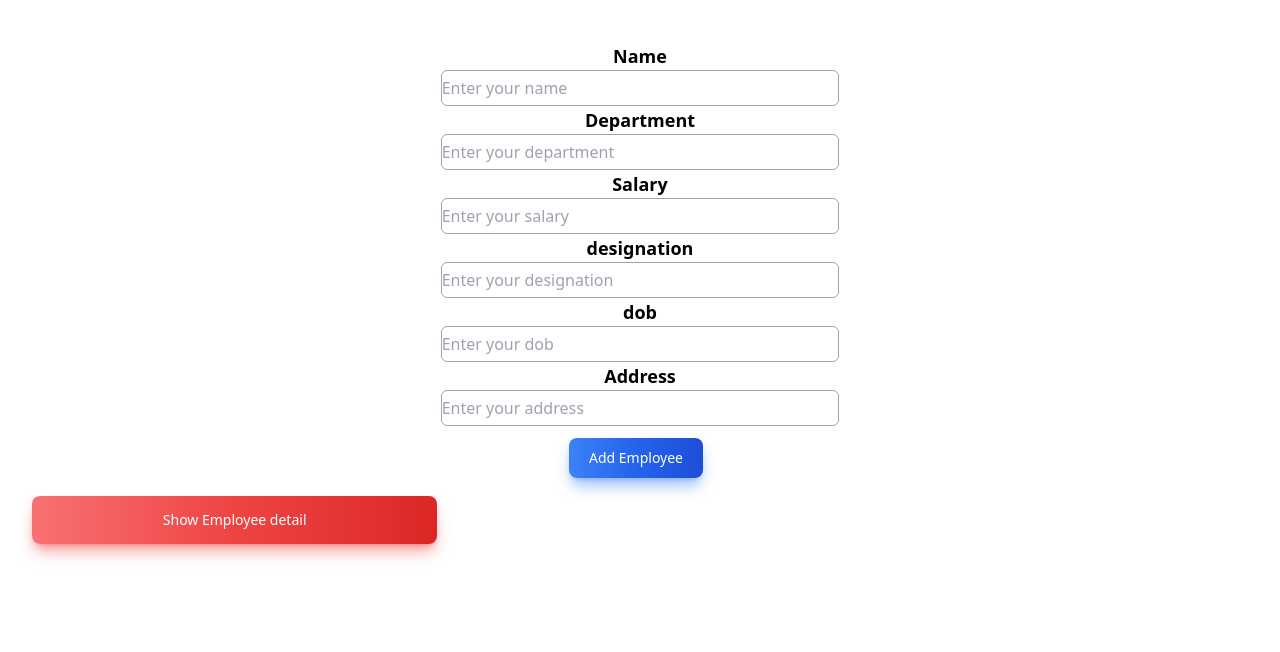
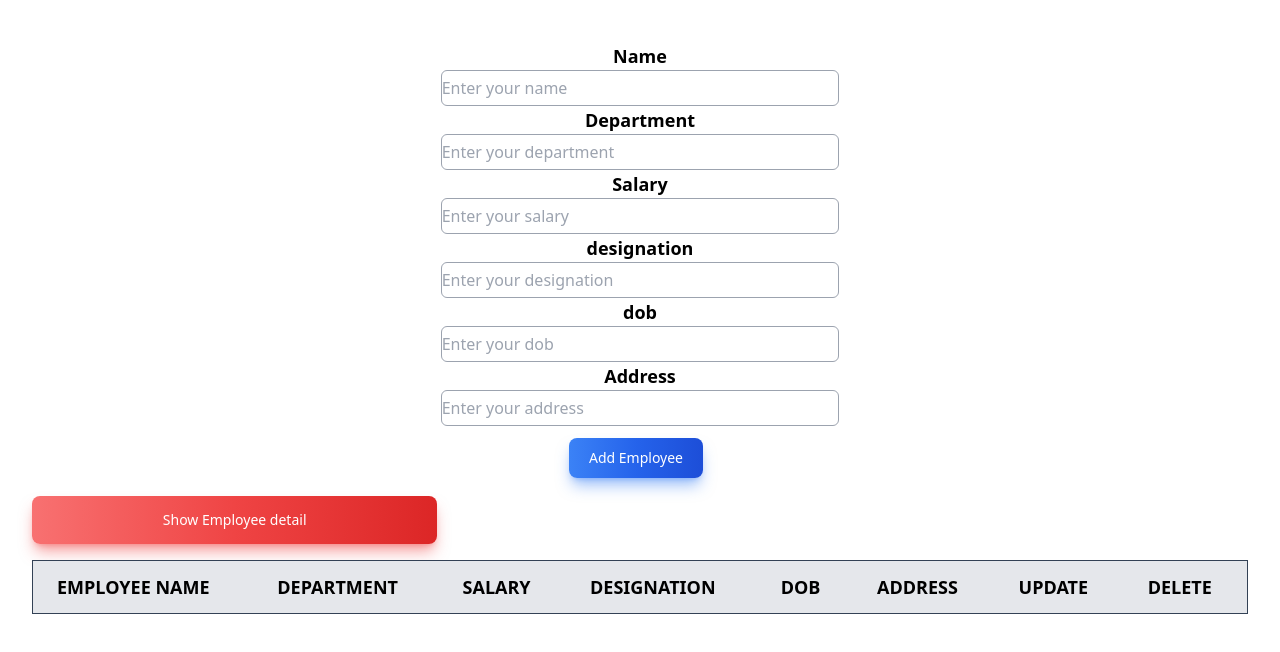
Before and after one commit to Benjamin2602/Employee_management, a React (Vite) app in the folder client/: page / in a window 1280 px wide. Shown: the top 652 px of the page. Built offline with nearby package versions, Linux system fonts and the light colour scheme.

Commit message:
Displaying the table(empDetail) on client side

```diff
--- a/client/src/components/Home.jsx
+++ b/client/src/components/Home.jsx
@@ -7,6 +7,9 @@ const Home = () => {
   const [designation, setDesignation] = useState("");
   const [dob, setDob] = useState("");
   const [address, setAddress] = useState("");
+
+  //getting all the employee details
+  const [employeeList, setEmployeeList] = useState([]);
 
   const addEmployee = () => {
     console.log(name);
@@ -37,7 +40,7 @@ const Home = () => {
   const getEmployees = () => {
     Axios.get("http://localhost:3000/employees").then((response) => {
       //debugging
-      console.log(response);
+      setEmployeeList(response.data);
     });
   };
 
@@ -107,6 +110,46 @@ const Home = () => {
       >
         Show Employee detail
       </button>
+      <div className="relative overflow-x-auto mt-4">
+        <table className="w-full text-lg text-left border border-slate-700">
+          <thead className="text-lg uppercase bg-gray-200">
+            <tr>
+              <th className="px-6 py-3">Employee Name</th>
+              <th className="px-6 py-3">Department</th>
+              <th className="px-6 py-3">Salary</th>
+              <th className="px-6 py-3">Designation</th>
+              <th className="px-6 py-3">DOB</th>
+              <th className="px-6 py-3">Address</th>
+              <th className="px-6 py-3">Update</th>
+              <th className="px-6 py-3">Delete</th>
+            </tr>
+          </thead>
+          <tbody>
+            {employeeList.map((val, key) => (
+              <tr key={key} className="border border-slate-700">
+                <td className="px-6 py-4 whitespace-nowrap overflow-ellipsis overflow-hidden">
+                  {val.name}
+                </td>
+                <td className="px-6 py-4 whitespace-nowrap overflow-ellipsis overflow-hidden">
+                  {val.department}
+                </td>
+                <td className="px-6 py-4 whitespace-nowrap overflow-ellipsis overflow-hidden">
+                  {val.salary}
+                </td>
+                <td className="px-6 py-4 whitespace-nowrap overflow-ellipsis overflow-hidden">
+                  {val.designation}
+                </td>
+                <td className="px-6 py-4 whitespace-nowrap overflow-ellipsis overflow-hidden">
+                  {val.dob}
+                </td>
+                <td className="px-6 py-4 whitespace-nowrap overflow-ellipsis overflow-hidden">
+                  {val.address}
+                </td>
+              </tr>
+            ))}
+          </tbody>
+        </table>
+      </div>
     </div>
   );
 };
```
